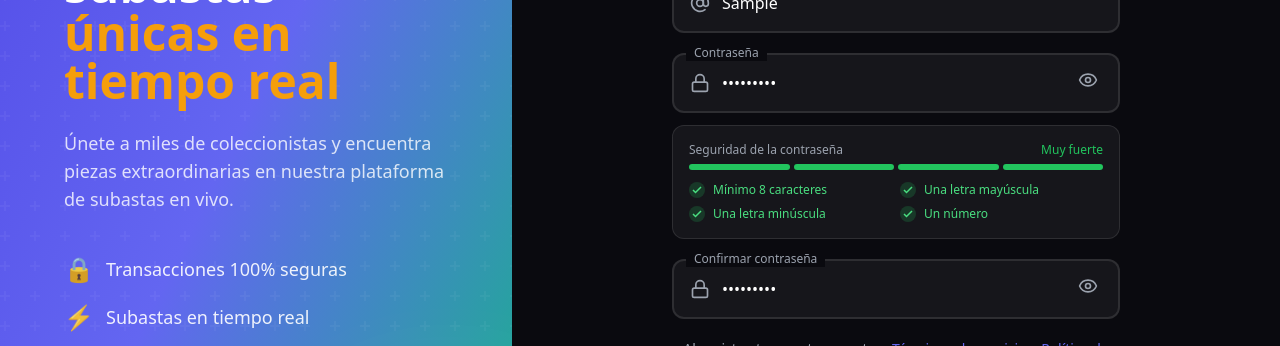
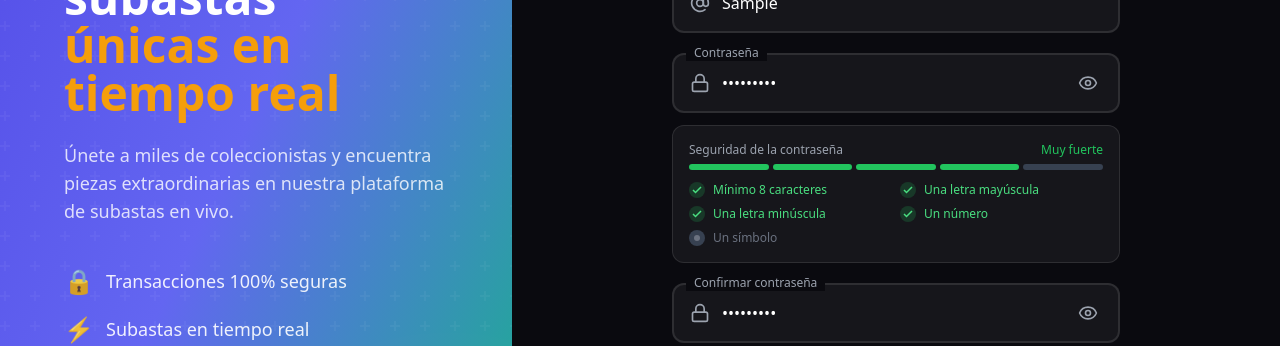
Before and after one commit to Migu66/BidUp-Frontend, a Next.js app: page /register in a window 1280 px wide. Both pictures are taken after typing "Sample", "Sample", "name@example.com", "Sample", "Sample123", "Sample123" into the empty fields and a click on the button "Crear cuenta". Shown: the part 429-775 px from the top of the page. Built offline with nearby package versions, Linux system fonts and the light colour scheme; no server answers.

Commit message:
feat(auth): mejorar el indicador de fortaleza de contraseña y agregar validación de símbolo

```diff
--- a/app/components/auth/RegisterForm.tsx
+++ b/app/components/auth/RegisterForm.tsx
@@ -137,15 +137,8 @@ export default function RegisterForm() {
           onFocus={() => setShowPasswordStrength(true)}
           error={errors.password}
           icon={<LockIcon className="w-5 h-5" />}
-          rightIcon={
-            <button
-              type="button"
-              onClick={() => setShowPassword(!showPassword)}
-              className="transition-colors"
-            >
-              {showPassword ? <EyeOffIcon className="w-5 h-5" /> : <EyeIcon className="w-5 h-5" />}
-            </button>
-          }
+          rightIcon={showPassword ? <EyeOffIcon className="w-5 h-5" /> : <EyeIcon className="w-5 h-5" />}
+          onRightIconClick={() => setShowPassword(!showPassword)}
           autoComplete="new-password"
           required
         />
@@ -165,15 +158,8 @@ export default function RegisterForm() {
           onChange={handleChange}
           error={errors.confirmPassword}
           icon={<LockIcon className="w-5 h-5" />}
-          rightIcon={
-            <button
-              type="button"
-              onClick={() => setShowConfirmPassword(!showConfirmPassword)}
-              className="transition-colors"
-            >
-              {showConfirmPassword ? <EyeOffIcon className="w-5 h-5" /> : <EyeIcon className="w-5 h-5" />}
-            </button>
-          }
+          rightIcon={showConfirmPassword ? <EyeOffIcon className="w-5 h-5" /> : <EyeIcon className="w-5 h-5" />}
+          onRightIconClick={() => setShowConfirmPassword(!showConfirmPassword)}
           autoComplete="new-password"
           required
         />
--- a/app/components/ui/PasswordStrengthIndicator.tsx
+++ b/app/components/ui/PasswordStrengthIndicator.tsx
@@ -17,6 +17,7 @@ export default function PasswordStrengthIndicator({
     2: 'bg-orange-500',
     3: 'bg-yellow-500',
     4: 'bg-green-500',
+    5: 'bg-green-500',
   };
 
   const requirements = [
@@ -24,6 +25,7 @@ export default function PasswordStrengthIndicator({
     { key: 'uppercase', label: 'Una letra mayúscula', met: strength.requirements.uppercase },
     { key: 'lowercase', label: 'Una letra minúscula', met: strength.requirements.lowercase },
     { key: 'number', label: 'Un número', met: strength.requirements.number },
+    { key: 'symbol', label: 'Un símbolo', met: strength.requirements.symbol },
   ];
 
   return (
@@ -47,7 +49,7 @@ export default function PasswordStrengthIndicator({
           </div>
 
           <div className="flex gap-1">
-            {[0, 1, 2, 3].map((index) => (
+            {[0, 1, 2, 3, 4].map((index) => (
               <div
                 key={index}
                 className={`
--- a/app/hooks/useRegisterForm.ts
+++ b/app/hooks/useRegisterForm.ts
@@ -28,6 +28,7 @@ function calculatePasswordStrength(password: string): PasswordStrength {
     uppercase: /[A-Z]/.test(password),
     lowercase: /[a-z]/.test(password),
     number: /\d/.test(password),
+    symbol: /[!@#$%^&*(),.?":{}|<>_\-+=\[\]\\\/;'`~]/.test(password),
   };
 
   const metCount = Object.values(requirements).filter(Boolean).length;
@@ -40,6 +41,7 @@ function calculatePasswordStrength(password: string): PasswordStrength {
     { label: 'Débil', color: '#ef4444' },
     { label: 'Regular', color: '#f97316' },
     { label: 'Fuerte', color: '#eab308' },
+    { label: 'Muy fuerte', color: '#22c55e' },
     { label: 'Muy fuerte', color: '#22c55e' },
   ];
 
--- a/app/types/auth.ts
+++ b/app/types/auth.ts
@@ -44,7 +44,7 @@ export interface RegisterFormErrors {
 }
 
 export interface PasswordStrength {
-  score: number; // 0-4
+  score: number; // 0-5
   label: 'Muy débil' | 'Débil' | 'Regular' | 'Fuerte' | 'Muy fuerte';
   color: string;
   requirements: {
@@ -52,5 +52,6 @@ export interface PasswordStrength {
     uppercase: boolean;
     lowercase: boolean;
     number: boolean;
+    symbol: boolean;
   };
 }
```
